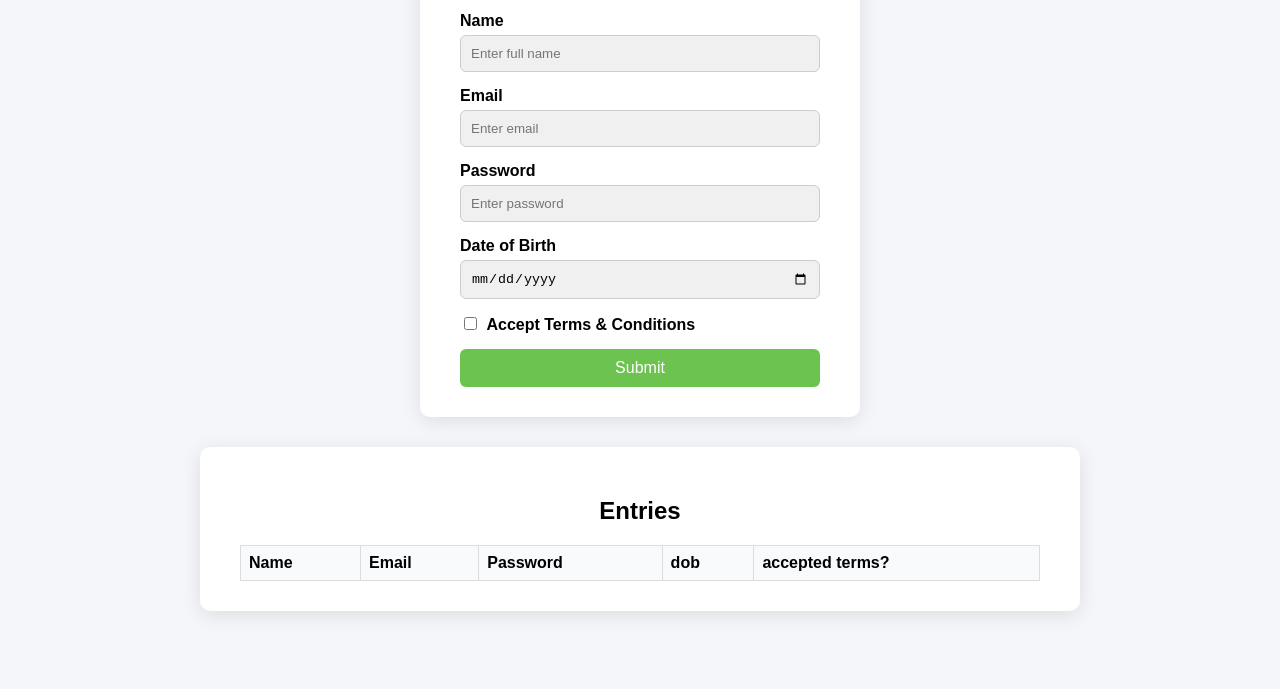
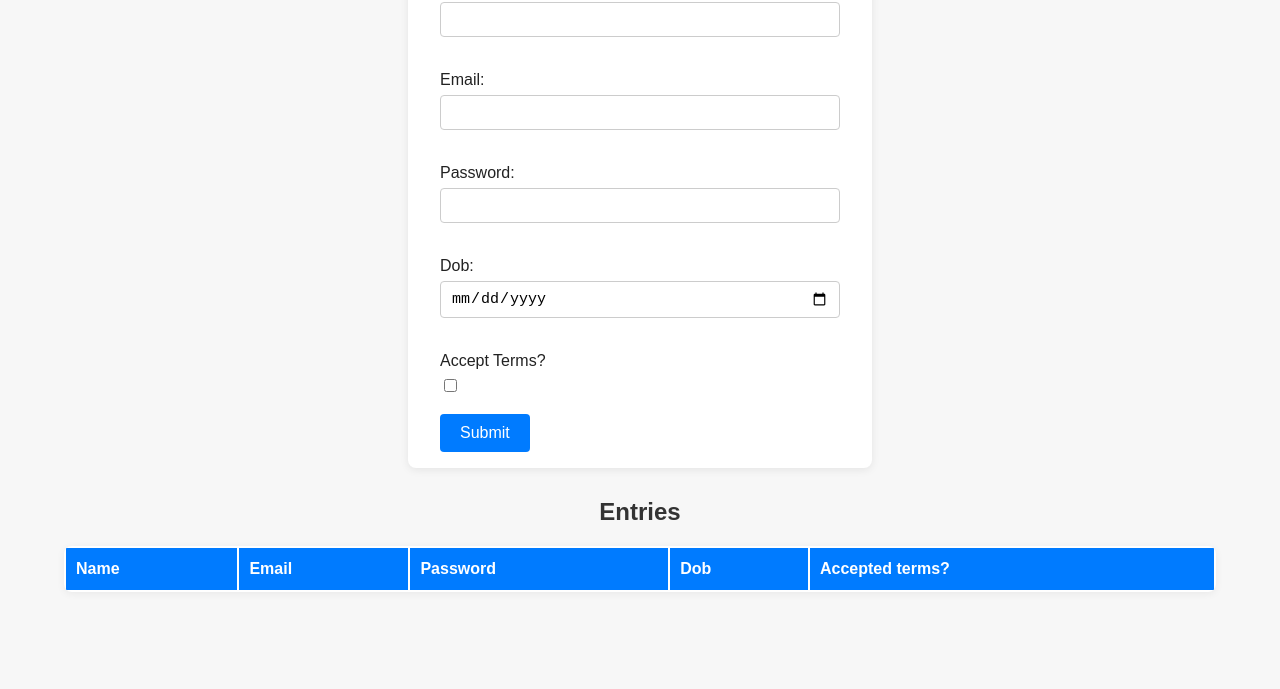
Before and after one commit to AkshayAJoseph/wd101, a plain HTML site: page index.html in a window 1280 px wide. Shown: the part 134-823 px from the top of the page. After the commit the page ends 800 px from the top, so only its background shows below. Drawn offline with Linux system fonts and the light colour scheme.

Commit message:
Update index.html

```diff
--- a/index.html
+++ b/index.html
@@ -1,146 +1,122 @@
 <!DOCTYPE html>
 <html lang="en">
-
 <head>
   <meta charset="UTF-8">
+  <meta name="viewport" content="width=device-width, initial-scale=1.0">
   <title>Registration Form</title>
 
   <style>
     body {
-      display: flex;
-      flex-direction: column;
-      align-items: center;
-      background-color: #f5f6fa;
-      padding-top: 40px;
-      padding-bottom: 40px;
       font-family: Arial, sans-serif;
+      background: #f7f7f7;
+      margin: 0;
+      padding: 0;
     }
-
-
-    .form-container {
-      background: white;
-      padding: 30px 40px;
-      border-radius: 10px;
-      box-shadow: 0 4px 20px rgba(0, 0, 0, 0.1);
-      width: 360px;
+    h2 {
+      color: #333;
+      margin-top: 30px;
+      text-align: center;
     }
-
-    .form-container h2 {
-      text-align: center;
-      margin-bottom: 20px;
+    form {
+      background: #fff;
+      max-width: 400px;
+      margin: 30px auto 20px auto;
+      padding: 24px 32px 16px 32px;
+      border-radius: 8px;
+      box-shadow: 0 2px 8px rgba(0,0,0,0.08);
     }
-
     label {
       display: block;
-      margin: 15px 0 5px;
-      font-weight: bold;
+      margin-bottom: 6px;
+      color: #222;
+      font-weight: 500;
     }
-
     input[type="text"],
     input[type="email"],
     input[type="password"],
     input[type="date"] {
       width: 100%;
-      padding: 10px;
+      padding: 8px 10px;
+      margin-bottom: 16px;
       border: 1px solid #ccc;
-      border-radius: 6px;
+      border-radius: 4px;
+      font-size: 15px;
       box-sizing: border-box;
-      background-color: #f0f0f0;
     }
-
-    .checkbox-group {
-      margin: 15px 0;
+    input[type="checkbox"] {
+      margin-right: 8px;
     }
-
-    .checkbox-group input {
-      margin-right: 5px;
-    }
-
-    button {
-      width: 100%;
-      padding: 10px;
-      background-color: #6cc34f;
-      color: white;
+    button[type="submit"] {
+      background: #007bff;
+      color: #fff;
       border: none;
-      border-radius: 6px;
+      padding: 10px 20px;
+      border-radius: 4px;
       font-size: 16px;
       cursor: pointer;
-      transition: background-color 0.3s ease;
+      transition: background 0.2s;
     }
-
-    button:hover {
-      background-color: #178900;
+    button[type="submit"]:hover {
+      background: #0056b3;
+    }
+    table {
+      width: 90%;
+      margin: 0 auto 40px auto;
+      background: #fff;
+      border-radius: 8px;
+      box-shadow: 0 2px 8px rgba(0,0,0,0.06);
+      overflow: hidden;
+    }
+    th {
+      background: #007bff;
+      color: #fff;
+      font-weight: 600;
+      text-align: left;
+    }
+    th, td {
+      padding: 12px 10px;
+      text-align: left;
+    }
+    tr:nth-child(even) {
+      background: #f2f2f2;
+    }
+    tr:hover {
+      background: #e6f0ff;
     }
   </style>
 </head>
+<body>
+  <h2>Registration Form</h2>
+  <form id="registrationForm">
+    <label for="name">Name:</label>
+    <input type="text" id="name" name="name" required><br><br>
+    <label for="email">Email:</label>
+    <input type="email" id="email" name="email" required><br><br>
+    <label for="password">Password:</label>
+    <input type="password" id="password" name="password" required><br><br>
+    <label for="dob">Dob:</label>
+    <input type="date" id="dob" name="dob" required><br><br>
+    <label for="acceptTerms">Accept Terms?</label>
+    <input type="checkbox" id="acceptTerms" name="acceptTerms"><br><br>
+    <button type="submit">Submit</button>
+  </form>
 
-<body>
+  <h2>Entries</h2>
+  <table id="entriesTable">
+    <thead>
+      <tr>
+        <th>Name</th>
+        <th>Email</th>
+        <th>Password</th>
+        <th>Dob</th>
+        <th>Accepted terms?</th>
+      </tr>
+    </thead>
+    <tbody>
+      <!-- Entries will be added here -->
+    </tbody>
+  </table>
 
-  <div class="form-container">
-    <h2>Registration Form</h2>
-    <form id="user_form">
-      <label for="name">Name</label>
-      <input type="text" id="name" name="name" placeholder="Enter full name" required>
-
-      <label for="email">Email</label>
-      <input type="email" id="email" name="email" placeholder="Enter email" required>
-
-      <label for="password">Password</label>
-      <input type="password" id="password" name="password" placeholder="Enter password" required>
-
-      <label for="dob">Date of Birth</label>
-      <input type="date" id="dob" name="dob" required>
-
-      <div class="checkbox-group">
-        <input type="checkbox" id="terms" required>
-        <label for="terms" style="display: inline;">Accept Terms & Conditions</label>
-      </div>
-
-      <button type="submit">Submit</button>
-    </form>
-  </div>
-  <style>
-    input#name:invalid {
-      border-color: 1px solid rgb(255, 0, 0);
-    }
-  </style>
-  <script>
-    const email = document.getElementById('email');
-    email.addEventListener('input', () => validate(email));
-
-    const submit = document.getElementById('submit');
-    submit.addEventListener('click', () => validate(email));
-
-    function validate(element) {
-      if (element.validity.typeMismatch) {
-        element.setCustomValidity('Email is not in valid format!');
-        element.reportValidity();
-      } else {
-        element.setCustomValidity('');
-      }
-    }
-  </script>
-  <div class="entries-container" style="
-  background: white;
-  padding: 30px 40px;
-  border-radius: 10px;
-  box-shadow: 0 4px 20px rgba(0, 0, 0, 0.1);
-  width: 80%;
-  max-width: 800px;
-  margin: 30px auto;
-  ">
-    <h2 style="
-      text-align: center;
-      font-size: 24px;
-      font-weight: bold;
-      margin-bottom: 20px;
-  ">Entries</h2>
-
-    <div id="user-entries"></div>
-  </div>
-
-  <script src="./index.js"></script>
-
+  <script src="index.js"></script>
 </body>
-
 </html>
```
